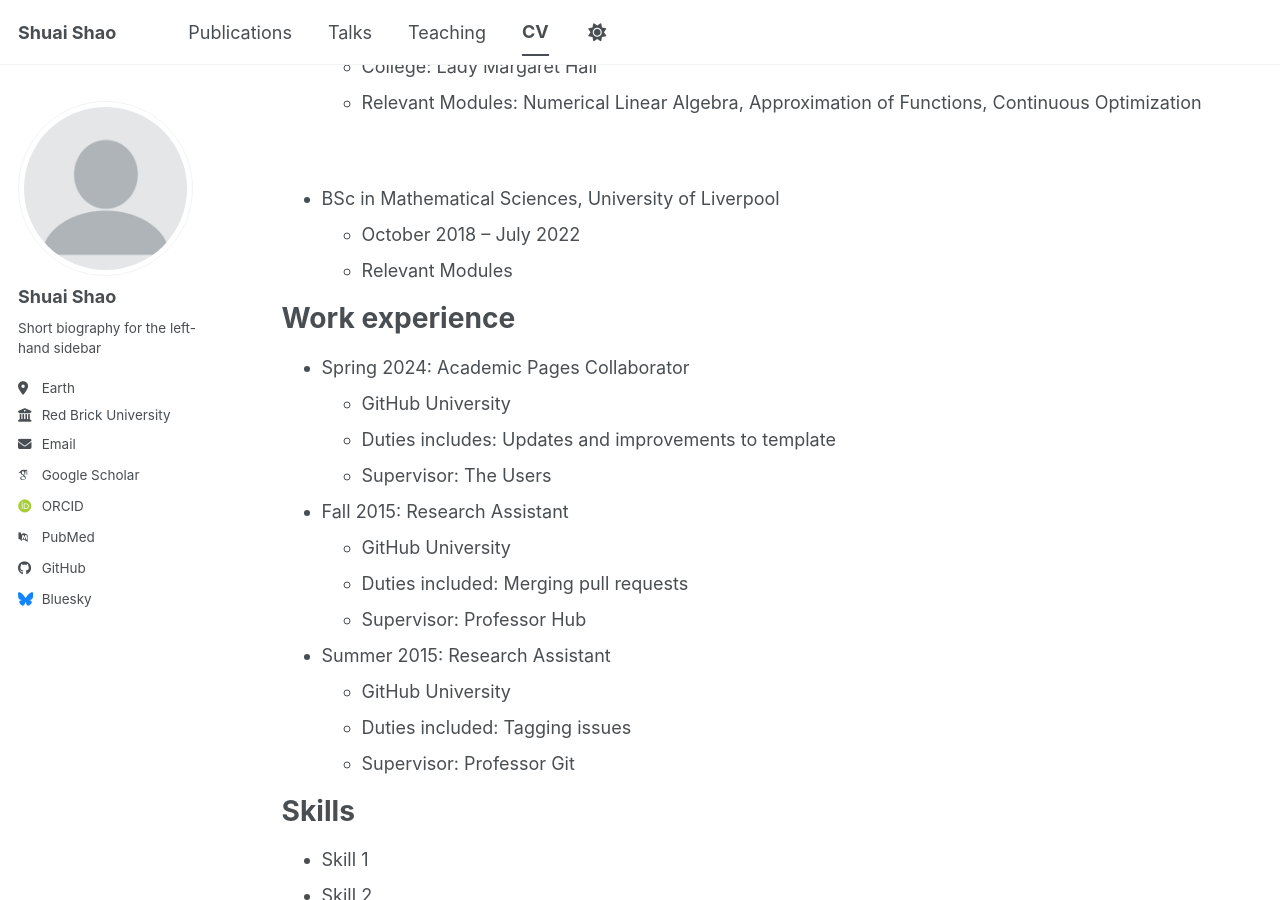
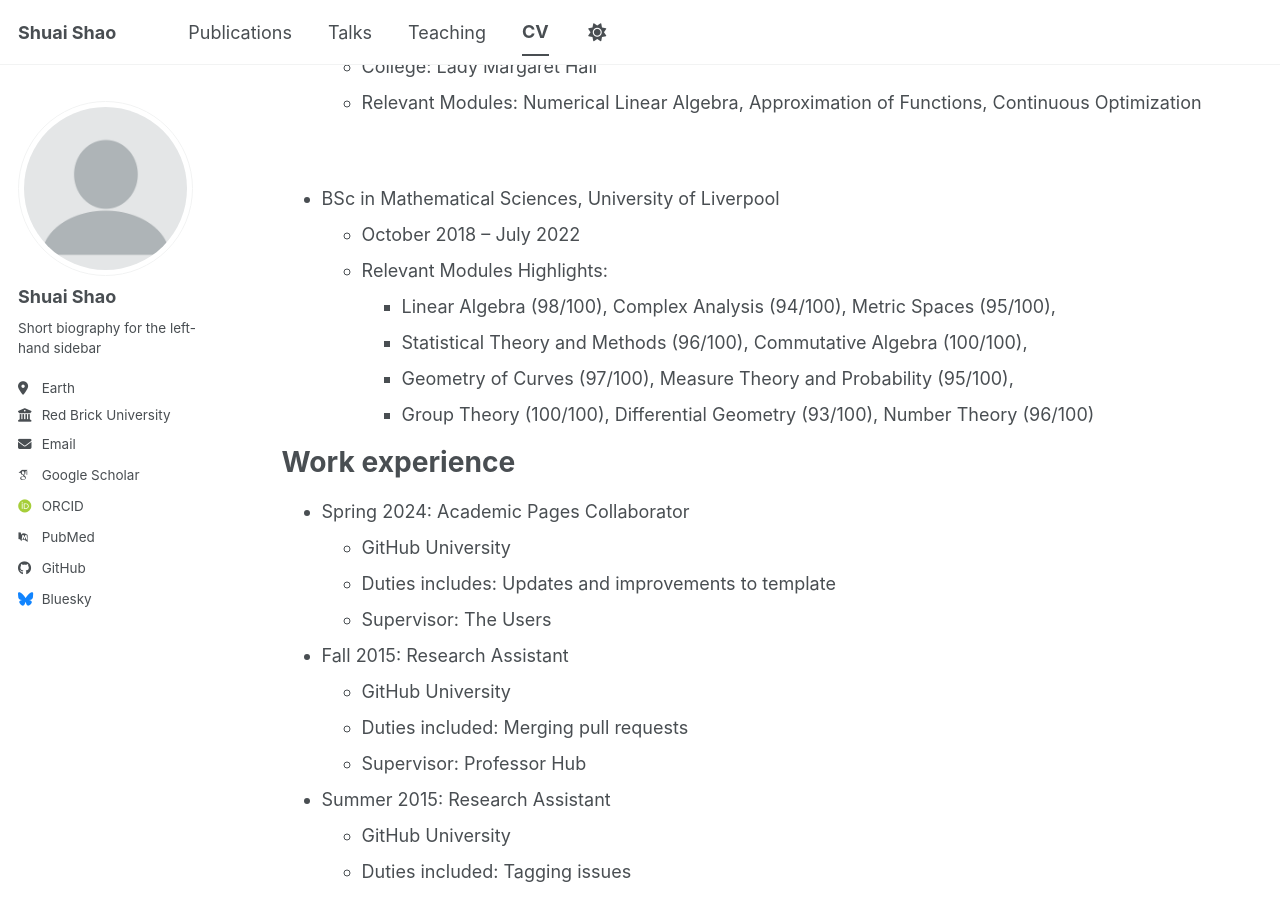
Before and after one commit to ShuaiShao-1203/ShuaiShao-1203.github.io, a Jekyll site: the page built from _pages/cv.md, in a window 1280 px wide and 900 px high, scrolled down 489 px. Built offline with Jekyll 4.4.1, drawn with Linux system fonts in a browser that asks for light colours; some web fonts are replaced; a script bundle is joined from its source files by our own code; library files that are not in the unit come from our copies.

Commit message:
Update cv.md

```diff
--- a/_pages/cv.md
+++ b/_pages/cv.md
@@ -32,7 +32,12 @@ Education
 
 * BSc in Mathematical Sciences, University of Liverpool
   * October 2018 -- July 2022
-  * Relevant Modules
+  * Relevant Modules Highlights:
+    * Linear Algebra (98/100), Complex Analysis (94/100), Metric Spaces (95/100),
+    * Statistical Theory and Methods (96/100), Commutative Algebra (100/100),
+    * Geometry of Curves (97/100), Measure Theory and Probability (95/100),
+    * Group Theory (100/100), Differential Geometry (93/100), Number Theory (96/100)
+
 
 Work experience
 ======
```
